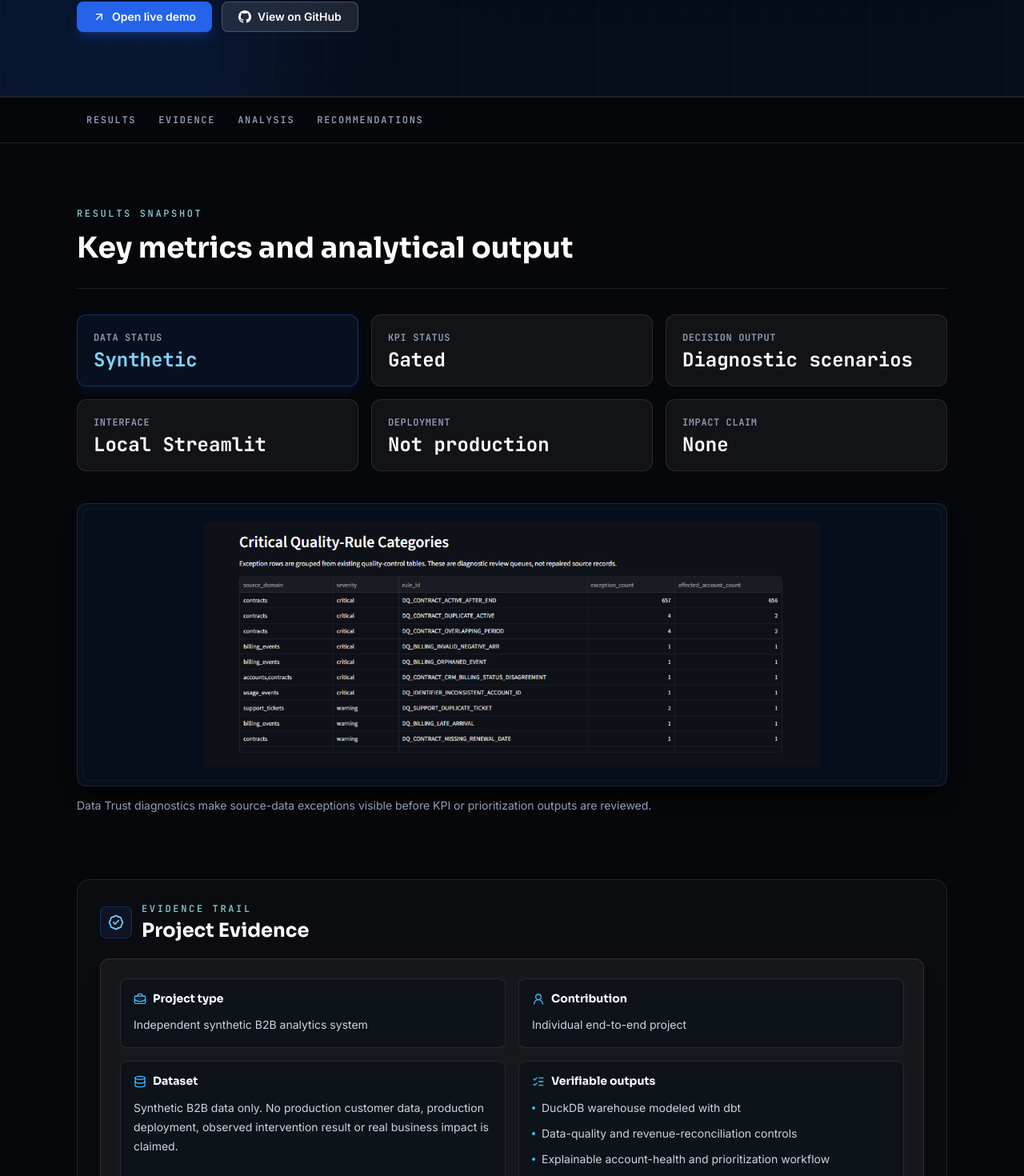
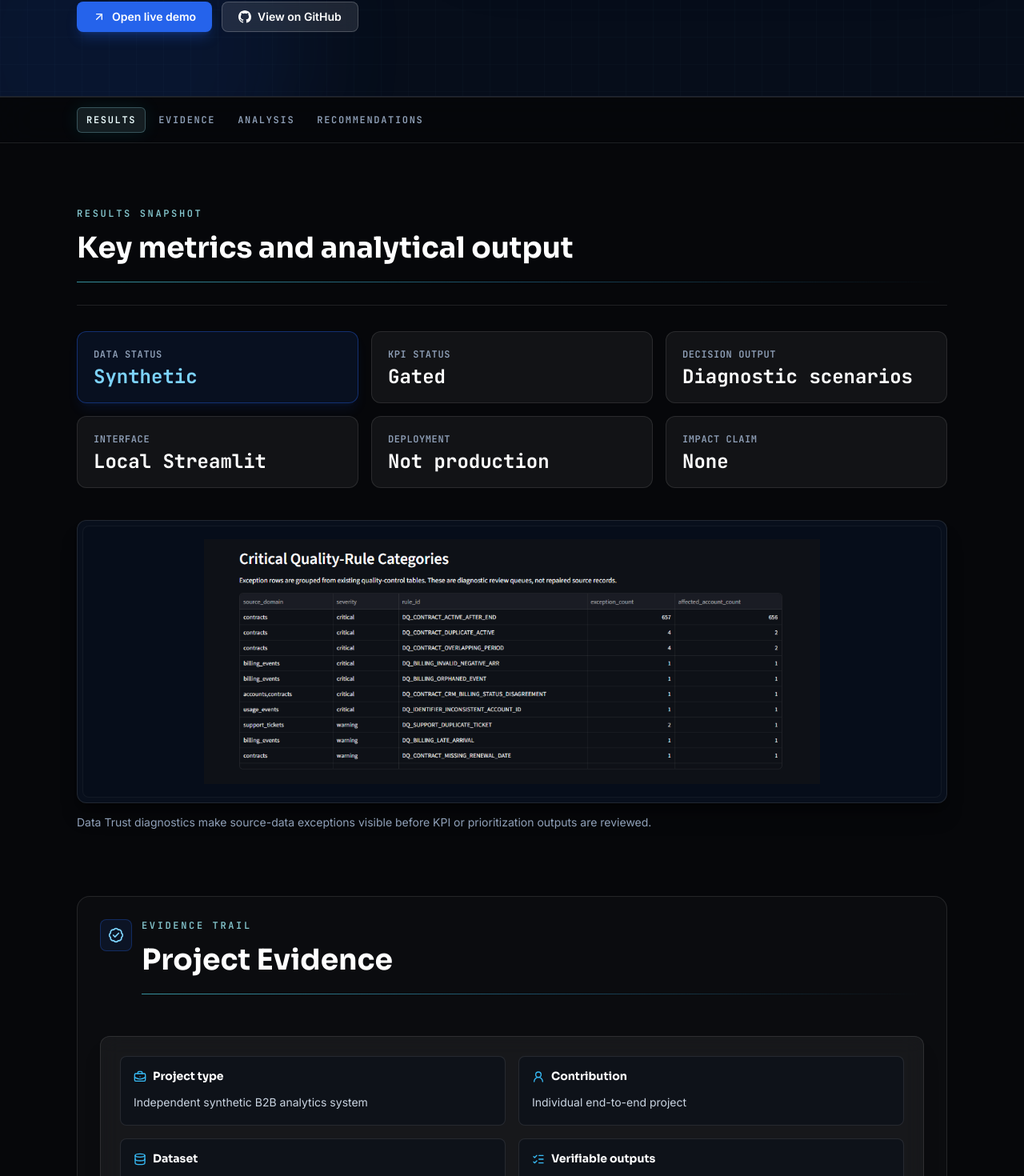
Before and after one commit to zakaria9622/zakaria-portfolio, a Next.js app: page /projects/renewalos in a window 1280 px wide. Shown: the part 940-2410 px from the top of the page at 80% size. Built offline with nearby package versions, Linux system fonts and the light colour scheme.

Commit message:
feat: animate active case study navigation

```diff
--- a/src/components/project/ProjectDetail.tsx
+++ b/src/components/project/ProjectDetail.tsx
@@ -3,7 +3,7 @@
 import Image from "next/image";
 import Link from "next/link";
 import { motion, useScroll, useSpring } from "framer-motion";
-import { useRef } from "react";
+import { useEffect, useRef, useState } from "react";
 import {
   ArrowLeft,
   ArrowUpRight,
@@ -30,8 +30,56 @@ const chapterHeadingClass =
 const chapterEyebrowClass =
   "font-mono text-xs font-semibold uppercase tracking-[0.22em] text-cyan-200/80";
 
+const chapters = [
+  { id: "results", label: "Results" },
+  { id: "evidence", label: "Evidence" },
+  { id: "analysis", label: "Analysis" },
+  { id: "recommendations", label: "Recommendations" },
+] as const;
+
+type ChapterId = (typeof chapters)[number]["id"];
+
+type ChapterHeadingProps = {
+  eyebrow: string;
+  title: string;
+  titleId: string;
+  bordered?: boolean;
+};
+
+function ChapterHeading({
+  eyebrow,
+  title,
+  titleId,
+  bordered = true,
+}: ChapterHeadingProps) {
+  return (
+    <motion.div
+      initial={{ opacity: 0, y: 18 }}
+      whileInView={{ opacity: 1, y: 0 }}
+      viewport={{ once: true, amount: 0.55 }}
+      transition={{ duration: 0.55, ease: [0.22, 1, 0.36, 1] }}
+      className={bordered ? "mb-8 border-b border-white/10 pb-7" : "mb-8"}
+    >
+      <p className={chapterEyebrowClass}>{eyebrow}</p>
+      <h2 id={titleId} className={`mt-3 ${chapterHeadingClass}`}>
+        {title}
+      </h2>
+      <motion.div
+        aria-hidden="true"
+        className="mt-5 h-px origin-left bg-gradient-to-r from-cyan-300/60 via-electric-400/35 to-transparent"
+        initial={{ scaleX: 0, opacity: 0 }}
+        whileInView={{ scaleX: 1, opacity: 1 }}
+        viewport={{ once: true, amount: 0.8 }}
+        transition={{ duration: 0.7, delay: 0.12, ease: [0.22, 1, 0.36, 1] }}
+      />
+    </motion.div>
+  );
+}
+
 export function ProjectDetail({ project }: { project: Project }) {
   const articleRef = useRef<HTMLElement>(null);
+  const chapterNavRef = useRef<HTMLDivElement>(null);
+  const [activeChapter, setActiveChapter] = useState<ChapterId>("results");
   const { scrollYProgress } = useScroll({
     target: articleRef,
     offset: ["start start", "end end"],
@@ -41,6 +89,44 @@ export function ProjectDetail({ project }: { project: Project }) {
     damping: 30,
     restDelta: 0.001,
   });
+
+  useEffect(() => {
+    const sections = chapters
+      .map((chapter) => document.getElementById(chapter.id))
+      .filter((section): section is HTMLElement => section instanceof HTMLElement);
+
+    const observer = new IntersectionObserver(
+      (entries) => {
+        const candidates = entries
+          .filter((entry) => entry.isIntersecting)
+          .sort((a, b) => b.intersectionRatio - a.intersectionRatio);
+        const activeId = candidates[0]?.target.id as ChapterId | undefined;
+
+        if (activeId && chapters.some((chapter) => chapter.id === activeId)) {
+          setActiveChapter(activeId);
+        }
+      },
+      { root: null, rootMargin: "-26% 0px -58% 0px", threshold: [0, 0.1, 0.25, 0.5] }
+    );
+
+    sections.forEach((section) => observer.observe(section));
+    return () => observer.disconnect();
+  }, []);
+
+  useEffect(() => {
+    const container = chapterNavRef.current;
+    const activeLink = container?.querySelector<HTMLAnchorElement>(
+      `[data-chapter-link="${activeChapter}"]`
+    );
+
+    if (!container || !activeLink) return;
+
+    const nextLeft = Math.max(
+      0,
+      activeLink.offsetLeft - (container.clientWidth - activeLink.clientWidth) / 2
+    );
+    container.scrollTo({ left: nextLeft, behavior: "smooth" });
+  }, [activeChapter]);
 
   return (
     <article ref={articleRef}>
@@ -205,32 +291,39 @@ export function ProjectDetail({ project }: { project: Project }) {
         aria-label="Case study sections"
         className="sticky top-24 z-30 border-y border-white/10 bg-ink-950/80 backdrop-blur-xl"
       >
-        <div className="mx-auto flex max-w-6xl gap-1 overflow-x-auto px-6 py-3 lg:px-8">
-          {[
-            ["Results", "#results"],
-            ["Evidence", "#evidence"],
-            ["Analysis", "#analysis"],
-            ["Recommendations", "#recommendations"],
-          ].map(([label, href]) => (
+        <div ref={chapterNavRef} className="mx-auto flex max-w-6xl gap-1 overflow-x-auto px-6 py-3 lg:px-8">
+          {chapters.map((chapter) => {
+            const isActive = activeChapter === chapter.id;
+
+            return (
             <a
-              key={href}
-              href={href}
-              className="shrink-0 rounded-md px-3 py-2 font-mono text-xs font-semibold uppercase tracking-[0.14em] text-slate-400 transition-colors hover:bg-white/[0.05] hover:text-cyan-100 focus-visible:outline focus-visible:outline-2 focus-visible:outline-offset-2 focus-visible:outline-cyan-200"
+              key={chapter.id}
+              href={`#${chapter.id}`}
+              data-chapter-link={chapter.id}
+              aria-current={isActive ? "location" : undefined}
+              onClick={() => setActiveChapter(chapter.id)}
+              className={`relative shrink-0 rounded-md px-3 py-2 font-mono text-xs font-semibold uppercase tracking-[0.14em] transition-colors hover:bg-white/[0.05] hover:text-cyan-100 focus-visible:outline focus-visible:outline-2 focus-visible:outline-offset-2 focus-visible:outline-cyan-200 ${
+                isActive ? "text-cyan-50" : "text-slate-400"
+              }`}
             >
-              {label}
+              {isActive && (
+                <motion.span
+                  layoutId="active-case-study-chapter"
+                  aria-hidden="true"
+                  className="absolute inset-0 rounded-md border border-cyan-200/25 bg-cyan-200/10 shadow-[0_0_22px_rgba(34,211,238,0.10)]"
+                  transition={{ type: "spring", stiffness: 380, damping: 32 }}
+                />
+              )}
+              <span className="relative z-10">{chapter.label}</span>
             </a>
-          ))}
+            );
+          })}
         </div>
       </nav>
 
       <div className="mx-auto max-w-6xl space-y-20 px-6 py-16 lg:px-8 md:py-20">
         <section id="results" aria-labelledby="results-title" className="scroll-mt-32">
-          <div className="mb-8 border-b border-white/10 pb-7">
-            <p className={chapterEyebrowClass}>Results snapshot</p>
-            <h2 id="results-title" className={`mt-3 ${chapterHeadingClass}`}>
-              Key metrics and analytical output
-            </h2>
-          </div>
+          <ChapterHeading eyebrow="Results snapshot" title="Key metrics and analytical output" titleId="results-title" />
 
           <div className="grid gap-4 sm:grid-cols-2 lg:grid-cols-3">
             {project.kpis.map((kpi, i) => (
@@ -277,15 +370,12 @@ export function ProjectDetail({ project }: { project: Project }) {
           aria-labelledby="project-evidence-title"
           className="scroll-mt-32 rounded-2xl border border-white/10 bg-white/[0.025] p-5 md:p-7"
         >
-          <div className="mb-5 flex items-center gap-3">
+          <div className="mb-5 flex items-start gap-3">
             <div className="flex h-10 w-10 shrink-0 items-center justify-center rounded-lg border border-electric-500/30 bg-electric-500/10">
               <BadgeCheck className="h-5 w-5 text-electric-300" aria-hidden="true" />
             </div>
-            <div>
-              <p className={chapterEyebrowClass}>Evidence trail</p>
-              <h2 id="project-evidence-title" className="mt-1 font-heading text-2xl font-bold leading-tight text-white">
-                Project Evidence
-              </h2>
+            <div className="min-w-0 flex-1">
+              <ChapterHeading eyebrow="Evidence trail" title="Project Evidence" titleId="project-evidence-title" bordered={false} />
             </div>
           </div>
 
@@ -365,12 +455,7 @@ export function ProjectDetail({ project }: { project: Project }) {
         </section>
 
         <section id="analysis" aria-labelledby="analysis-title" className="scroll-mt-32">
-          <div className="mb-8 border-b border-white/10 pb-7">
-            <p className={chapterEyebrowClass}>Analytical approach</p>
-            <h2 id="analysis-title" className={`mt-3 ${chapterHeadingClass}`}>
-              From business problem to decision insight
-            </h2>
-          </div>
+          <ChapterHeading eyebrow="Analytical approach" title="From business problem to decision insight" titleId="analysis-title" />
 
           <div className="grid gap-6 lg:grid-cols-2">
             <GlassCard hover={false}>
@@ -439,12 +524,7 @@ export function ProjectDetail({ project }: { project: Project }) {
         </section>
 
         <section id="recommendations" aria-labelledby="recommendations-title" className="scroll-mt-32 border-t border-white/10 pt-14">
-          <div className="mb-8">
-            <p className={chapterEyebrowClass}>Decision layer</p>
-            <h2 id="recommendations-title" className={`mt-3 ${chapterHeadingClass}`}>
-              Recommended business actions
-            </h2>
-          </div>
+          <ChapterHeading eyebrow="Decision layer" title="Recommended business actions" titleId="recommendations-title" bordered={false} />
 
           <GlassCard hover={false} delay={0.2}>
             <h3 className="mb-4 font-heading text-lg font-bold leading-tight text-white">Business Recommendations</h3>
```
